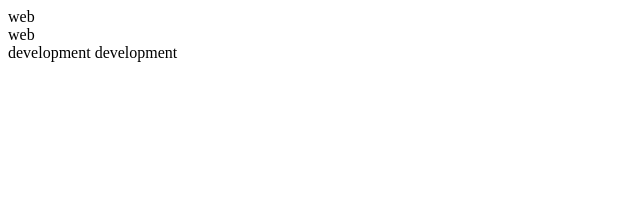
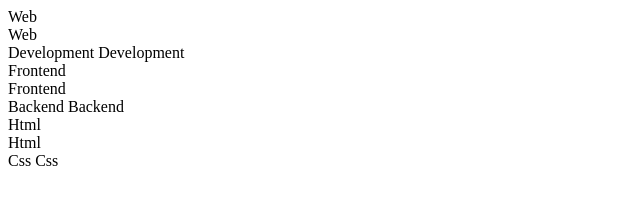
Before and after one commit to shiri357/Frontend, a plain HTML site: page elements.html in a window 1280 px wide. Shown: the whole page, without its empty margins (0-640 px from the left). Drawn offline with Linux system fonts and the light colour scheme.

Commit message:
elements

```diff
--- a/elements.html
+++ b/elements.html
@@ -7,11 +7,23 @@
 </head>
 <body>
     <!-- block level elements -->
-     <div>web</div>
-     <div>web</div>
+     <div>Web</div>
+     <div>Web</div>
      <!-- inline elements -->
-     <span>development</span>
-     <span>development</span>
+     <span>Development</span>
+     <span>Development</span>
+     <!-- block level elements -->
+      <div>Frontend</div>
+      <div>Frontend</div>
+      <!-- inline elements -->
+       <span>Backend</span>
+       <span>Backend</span>
+       <!-- block level elements -->
+        <div>Html</div>
+        <div>Html</div>
+        <!-- inline elements -->
+         <span>Css</span>
+         <span>Css</span>
 
 </body>
 </html>
```
Also changed, not shown: Basic html tags.html (added, +24 -0 lines), index.html (+4 -2 lines).
